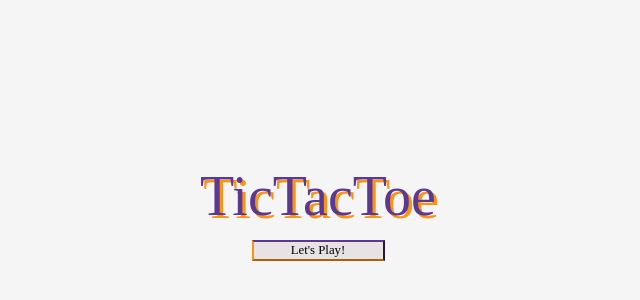
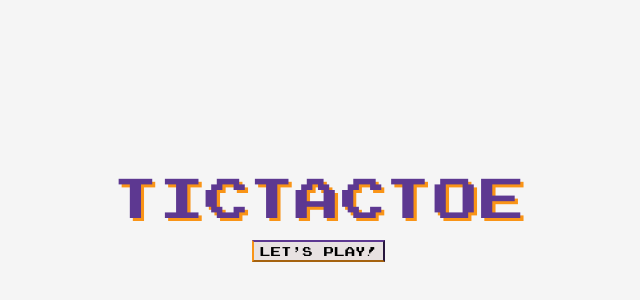
Before and after one commit to joshiee02/tictactoe, a website: page index.html in a window 1280 px wide. Shown: the part 266-566 px from the top of the page, without its empty margins (322-962 px from the left). Drawn offline with nearby package versions, Linux system fonts and the light colour scheme; the site is published under a folder, as on GitHub Pages, so addresses that start at the root find nothing.

Commit message:
test fix font

```diff
--- a/style.css
+++ b/style.css
@@ -45,7 +45,7 @@ table {
 
 @font-face {
   font-family: 'Joystix';
-  src: url(/font/joystixmonospace.otf);
+  src: url(font/joystixmonospace.otf);
 }
 body{
   background-color: #F5F5F5;
```
